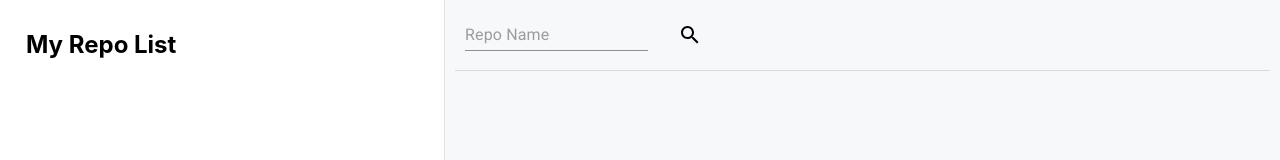
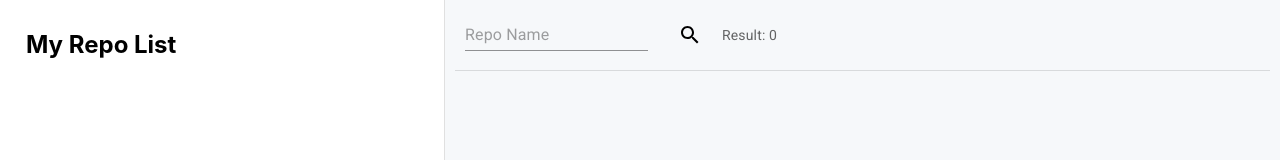
Before and after one commit to KiimDoHyun/Git-Api, a React (Create React App) app: page / in a window 1280 px wide. Shown: the top 160 px of the page. Built offline with nearby package versions, Linux system fonts and the light colour scheme.

Commit message:
feat: 총 조회 건수 표시

```diff
--- a/src/Page/MainPage.jsx
+++ b/src/Page/MainPage.jsx
@@ -447,6 +447,12 @@ const MainPage = () => {
                                 <SearchIcon />
                             </Button>
                         </form>
+                        <Typography variant="body2" color="text.secondary">
+                            Result:{" "}
+                            {getRepoResult.data
+                                ? getRepoResult.data.total_count
+                                : 0}
+                        </Typography>
                     </div>
                     {/* Repo 조회 결과 영역 */}
                     <Droppable droppableId={ID_SEARCH_RESULT_AREA}>
```
